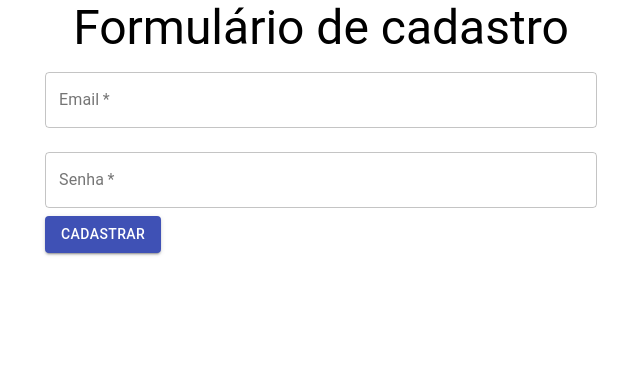
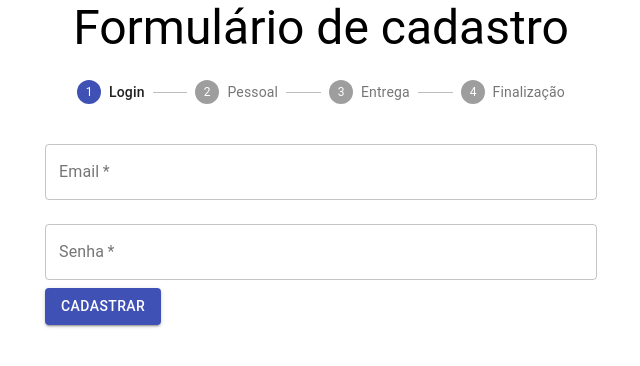
Before and after one commit to Jeffgss/Formulario-de-cadastro-2.0, a React (Create React App) app: page / in a window 1280 px wide. Shown: the top 366 px of the page, without its empty margins (319-959 px from the left). Built offline with nearby package versions, Linux system fonts and the light colour scheme.

Commit message:
add stage code with stepper

```diff
--- a/src/components/FormularioCadastro/FormularioCadastro.jsx
+++ b/src/components/FormularioCadastro/FormularioCadastro.jsx
@@ -2,18 +2,20 @@ import React, { useEffect, useState } from "react";
 import DadosUsuario from "./DadosUsuario";
 import DadosPessoais from "./DadosPessoais";
 import DadosEntrega from "./DadosEntrega";
+import { Typography, Stepper, Step, StepLabel } from "@material-ui/core";
 
 function FormularioCadastro({ submit, validateCpf }) {
   const [currentStage, setCurrentStage] = useState(0);
   const [collectedData, setCollectedData] = useState({});
   useEffect(() => {
-    console.log(collectedData);
+    if (currentStage === form.length - 1) submit(collectedData);
   });
 
   const form = [
     <DadosUsuario submit={collectData} />,
     <DadosPessoais submit={collectData} validateCpf={validateCpf} />,
     <DadosEntrega submit={collectData} />,
+    <Typography variant="h5">Cadastro Finalizado</Typography>,
   ];
 
   function collectData(data) {
@@ -25,7 +27,25 @@ function FormularioCadastro({ submit, validateCpf }) {
     setCurrentStage(currentStage + 1);
   }
 
-  return <>{form[currentStage]}</>;
+  return (
+    <>
+      <Stepper activeStep={currentStage}>
+        <Step>
+          <StepLabel>Login</StepLabel>
+        </Step>
+        <Step>
+          <StepLabel>Pessoal</StepLabel>
+        </Step>
+        <Step>
+          <StepLabel>Entrega</StepLabel>
+        </Step>
+        <Step>
+          <StepLabel>Finalização</StepLabel>
+        </Step>
+      </Stepper>
+      {form[currentStage]}
+    </>
+  );
 }
 
 export default FormularioCadastro;
```
